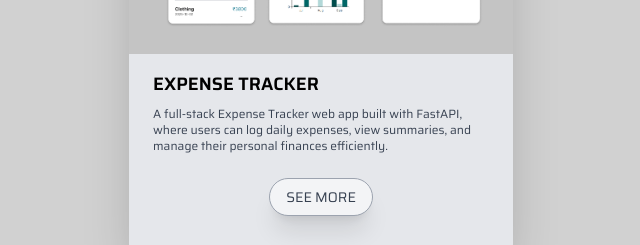
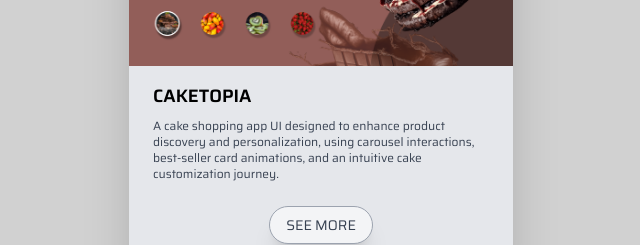
Before and after one commit to SayaniGain01/Portfolio, a React (Vite) app: page / in a window 1280 px wide. Shown: the part 3549-3794 px from the top of the page, without its empty margins (639-1279 px from the left). Built offline with nearby package versions, Linux system fonts and the light colour scheme.

Commit message:
updated projects

```diff
--- a/src/Components/Projects.jsx
+++ b/src/Components/Projects.jsx
@@ -32,12 +32,12 @@
       livelink: "https://the-design-artist.vercel.app/",
     },
     {
-      title: "EXPENSE TRACKER",
+      title: "CAKETOPIA",
       image: work3,
       description:
-        "A full-stack Expense Tracker web app built with FastAPI, where users can log daily expenses, view summaries, and manage their personal finances efficiently.",
-      codeLink: "https://github.com/SayaniGain01/Expense-Tracker",
-      livelink: "https://www.figma.com/proto/D6Xp0vjIpf0rxCvmmWty1f/Designs?node-id=261-2150&p=f&t=tuob18G7rZN5iJ0l-0&scaling=scale-down&content-scaling=fixed&page-id=261%3A1990&starting-point-node-id=261%3A2150",
+        "A cake shopping app UI designed to enhance product discovery and personalization, using carousel interactions, best-seller card animations, and an intuitive cake customization journey.",
+      codeLink: "https://www.figma.com/design/D6Xp0vjIpf0rxCvmmWty1f/Designs?node-id=261-1990&p=f&t=Pc1GlrzvbW66IY8E-0",
+      livelink: "https://www.figma.com/proto/D6Xp0vjIpf0rxCvmmWty1f/Designs?node-id=355-2235",
     },
 
   ];
```
Also changed, not shown: src/assets/work3.png, 1 other file (tests, documents, lock files or other folders).
